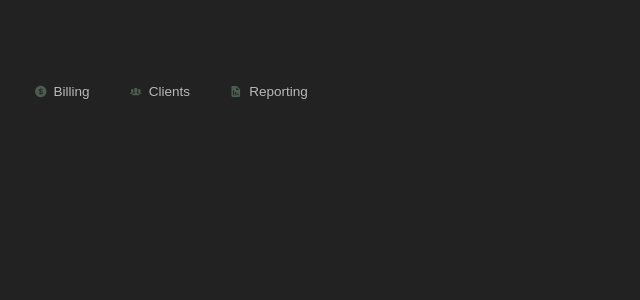
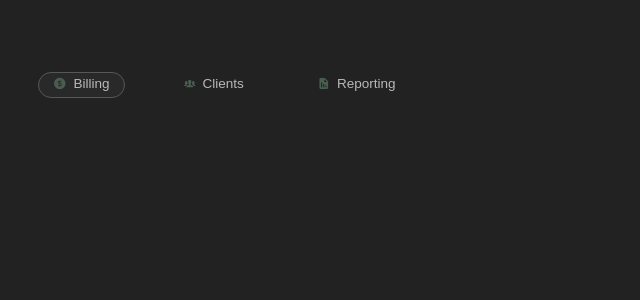
Before and after one commit to Darleanow/InvoiceManager, a Next.js app in the folder frontend/: page / in a window 1280 px wide. Shown: the top 300 px of the page, without its empty margins (0-640 px from the left). Built offline with nearby package versions, Linux system fonts and the light colour scheme.

Commit message:
feat(ButtonsNavbar): Update state on click + default click

```diff
--- a/frontend/app/Assets/components/Navbar/navbar.jsx
+++ b/frontend/app/Assets/components/Navbar/navbar.jsx
@@ -1,30 +1,53 @@
-import React from 'react';
-import styles from './styles.module.css';
+"use client";
+
+import React, { useState } from "react";
+import styles from "./styles.module.css";
 
 import { AiFillDollarCircle } from "react-icons/ai";
 import { IoIosPeople } from "react-icons/io";
 import { BiSolidReport } from "react-icons/bi";
 
 export default function Navbar() {
+  const [active, setActive] = useState("billing");
+
+  const handleSetActive = (navItem) => {
+    setActive(navItem);
+  };
+
   return (
     <div className={styles.navbar_container}>
       <nav className={styles.navbar}>
         <ul className={styles.nav_list}>
           <li className={styles.nav_item}>
-                        <button className={styles.nav_button}>
-                            <AiFillDollarCircle className={styles.icon}/>
+            <button
+              className={`${styles.nav_button} ${
+                active === "billing" ? styles.active : ""
+              }`} // Apply active class
+              onClick={() => handleSetActive("billing")}
+            >
+              <AiFillDollarCircle className={styles.icon} />
               <span className={styles.nav_text}>Billing</span>
             </button>
           </li>
           <li className={styles.nav_item}>
-                        <button className={styles.nav_button}>
-                            <IoIosPeople className={styles.icon}/>
+            <button
+              className={`${styles.nav_button} ${
+                active === "clients" ? styles.active : ""
+              }`} // Apply active class
+              onClick={() => handleSetActive("clients")}
+            >
+              <IoIosPeople className={styles.icon} />
               <span className={styles.nav_text}>Clients</span>
             </button>
           </li>
           <li className={styles.nav_item}>
-                        <button className={styles.nav_button}>
-                            <BiSolidReport className={styles.icon}/>
+            <button
+              className={`${styles.nav_button} ${
+                active === "reporting" ? styles.active : ""
+              }`} // Apply active class
+              onClick={() => handleSetActive("reporting")}
+            >
+              <BiSolidReport className={styles.icon} />
               <span className={styles.nav_text}>Reporting</span>
             </button>
           </li>
--- a/frontend/app/Assets/components/Navbar/styles.module.css
+++ b/frontend/app/Assets/components/Navbar/styles.module.css
@@ -1,12 +1,10 @@
 .navbar_container {
-   padding-left: 0.463vw;
-   padding-top: 6.415vh;
+    padding-top: 6.415vh;
 }
 
 .navbar {
     display: flex;
     flex-direction: column;
-
 }
 
 .nav_list {
@@ -18,6 +16,7 @@
 
 .nav_item {
     margin: 0 0.331vw;
+    padding-left: 2.646vw;
 }
 
 .nav_button {
@@ -39,7 +38,12 @@
     background-color: #292929;
     border-radius: 100vh;
     border: 0.102vh solid #575757;
+}
 
+.active {
+    background-color: #292929;
+    border-radius: 100vh;
+    border: 0.102vh solid #575757;
 }
 
 .icon {
--- a/frontend/app/globals.css
+++ b/frontend/app/globals.css
@@ -2,6 +2,8 @@ html,
 body {
   max-width: 100vw;
   overflow-x: hidden;
+  padding: 0;
+  margin: 0;
 }
 
 body {
@@ -10,4 +12,5 @@ body {
   font-family: Arial, Helvetica, sans-serif;
   -webkit-font-smoothing: antialiased;
   -moz-osx-font-smoothing: grayscale;
+
 }
```
Lines whose indentation alone changed are shown as unchanged.
